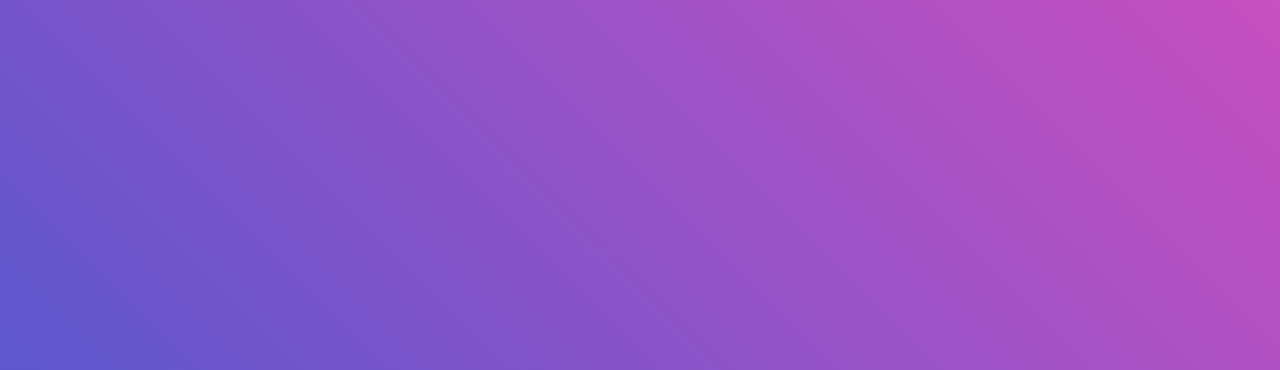
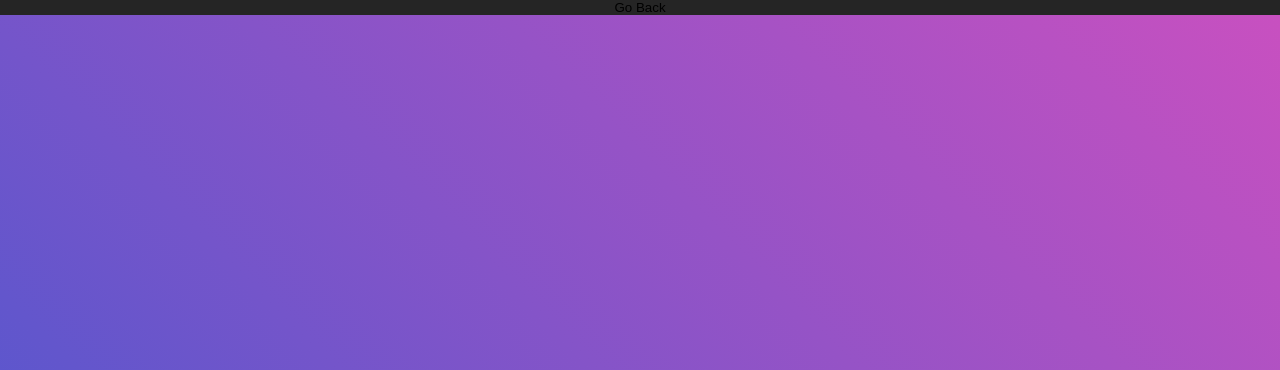
Before and after one commit to sailcali/kiowa-monitor-API, a Flask app: page /usage/today in a window 1280 px wide. Shown: the top 370 px of the page. Run offline with Flask 2, Linux system fonts and the light colour scheme; data that the repository does not hold is empty; parts of the project's set-up code (start-up, migrations or seed data) failed here and were passed over; some libraries are stand-ins or nearby versions.

Commit message:
added back button to hvac-index

```diff
--- a/app/static/css/main.css
+++ b/app/static/css/main.css
@@ -1,4 +1,11 @@
 
+
+header {
+  display: flex;
+  justify-content: center;
+  align-items: center;
+  background-color: rgb(37, 37, 37);
+}
 
 /*//////////////////////////////////////////////////////////////////
 [ FONT ]*/
--- a/app/templates/hvac-index.html
+++ b/app/templates/hvac-index.html
@@ -21,6 +21,9 @@
 <!--===============================================================================================-->
 </head>
 <body>
+	<header>
+		<button onclick="history.back()">Go Back</button>
+	</header>
 
 	<div class="limiter">
 		<div class="container-table100">
```
